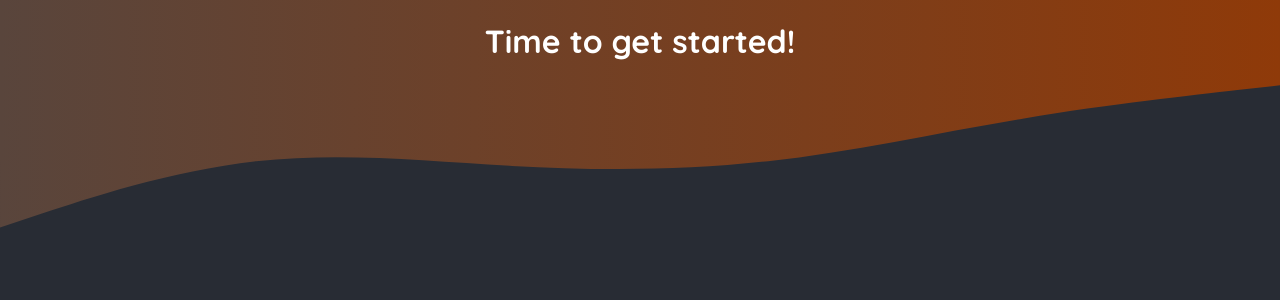
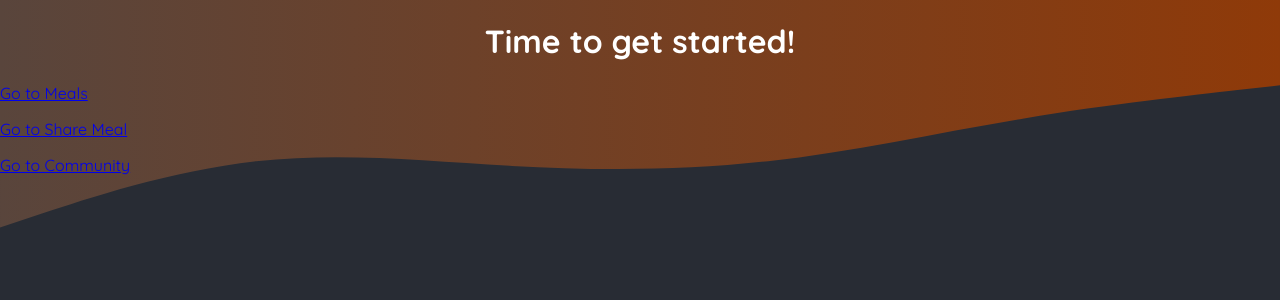
Before and after one commit to UjjwalKaul/nextjs-food, a Next.js app: page / in a window 1280 px wide. Shown: the top 300 px of the page. Built offline with nearby package versions, Linux system fonts and the light colour scheme.

Commit message:
Added static and dynamic routes

```diff
--- /dev/null
+++ b/app/community/page.jsx
@@ -0,0 +1,5 @@
+const CommunityPage = () => {
+  return <h1>CommunityPage</h1>;
+};
+
+export default CommunityPage;
--- /dev/null
+++ b/app/meals/[mealId]/page.jsx
@@ -0,0 +1,5 @@
+const MealsDetailsPage = () => {
+  return <h1>MealsDetailsPage</h1>;
+};
+
+export default MealsDetailsPage;
--- /dev/null
+++ b/app/meals/page.jsx
@@ -0,0 +1,5 @@
+const MealsPage = () => {
+  return <h1>MealsPage</h1>;
+};
+
+export default MealsPage;
--- /dev/null
+++ b/app/meals/share/page.jsx
@@ -0,0 +1,5 @@
+const ShareMealPage = () => {
+  return <h1>Share Meal Page</h1>;
+};
+
+export default ShareMealPage;
--- a/app/page.js
+++ /dev/null
@@ -1,9 +0,0 @@
-export default function Home() {
-  return (
-    <main>
-      <h1 style={{ color: 'white', textAlign: 'center' }}>
-        Time to get started!
-      </h1>
-    </main>
-  );
-}
--- /dev/null
+++ b/app/page.jsx
@@ -0,0 +1,20 @@
+import Link from 'next/link';
+
+export default function Home() {
+  return (
+    <main>
+      <h1 style={{ color: 'white', textAlign: 'center' }}>
+        Time to get started!
+      </h1>
+      <p>
+        <Link href="/meals">Go to Meals</Link>
+      </p>
+      <p>
+        <Link href="/meals/share">Go to Share Meal</Link>
+      </p>
+      <p>
+        <Link href="/community">Go to Community</Link>
+      </p>
+    </main>
+  );
+}
```
Also changed, not shown: app/layout.jsx (renamed from app/layout.js).
